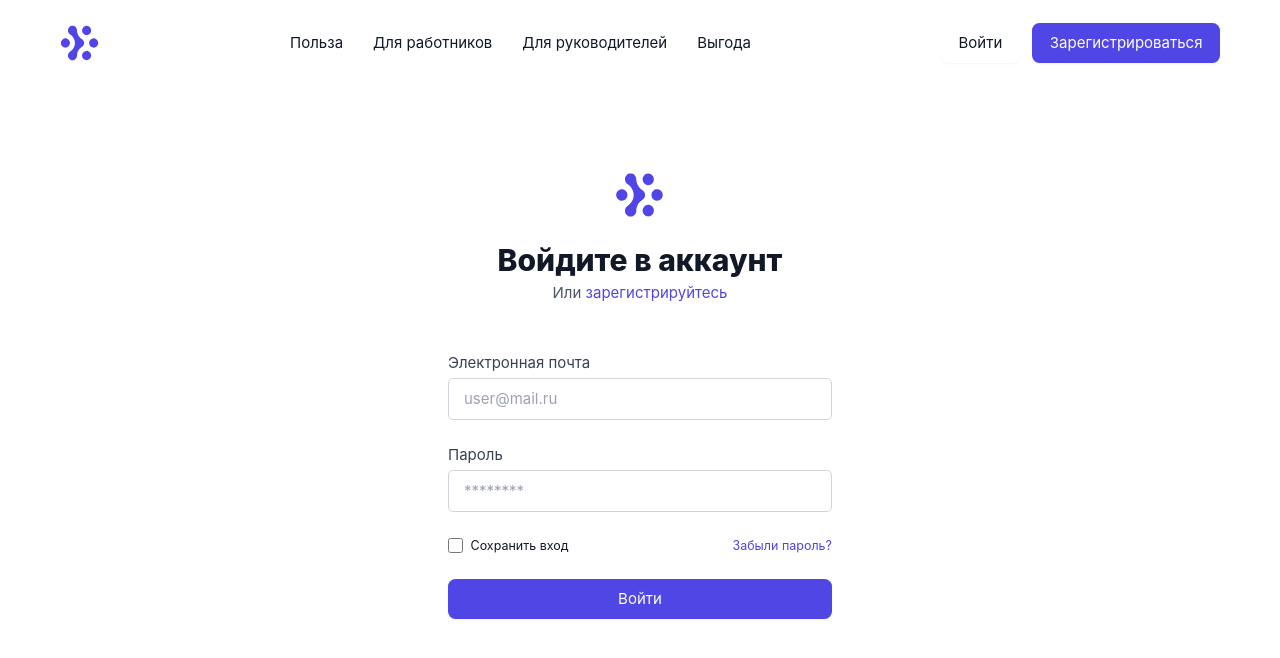
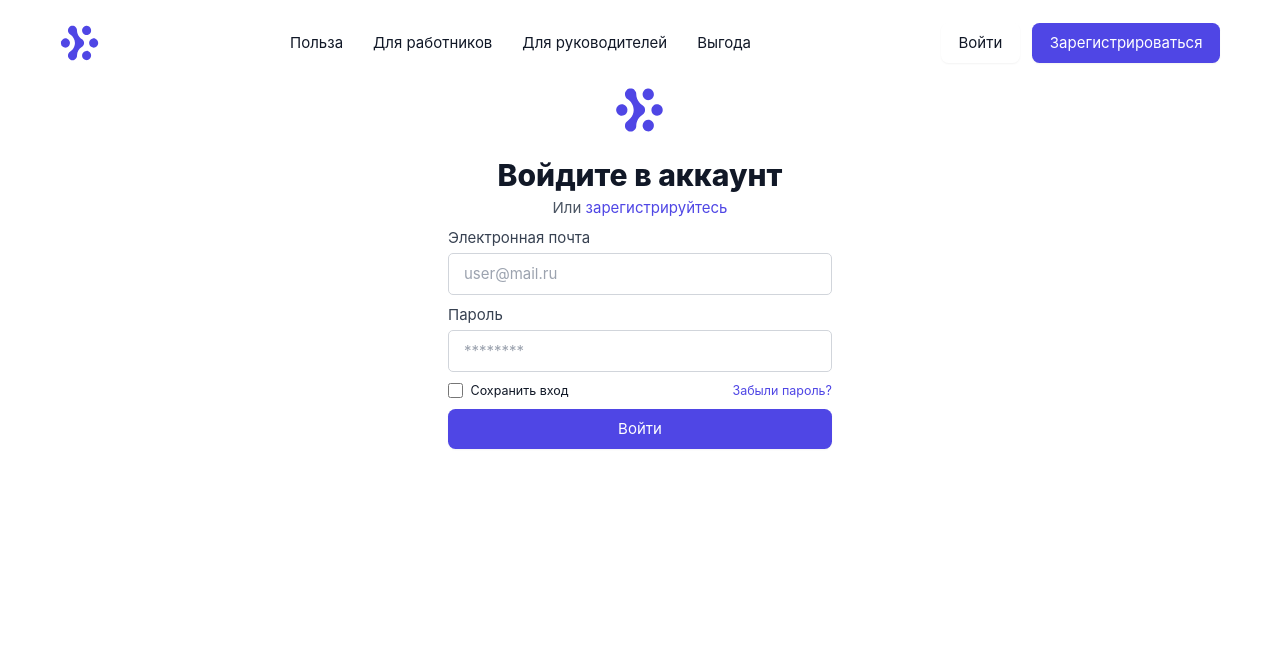
Before and after one commit to distanceOn/hakatonOnboarding, a React (Vite) app: page /auth/login/ in a window 1280 px wide. Shown: the top 658 px of the page. Built offline with nearby package versions, Linux system fonts and the light colour scheme.

Commit message:
feat: create auth form with login and register

```diff
--- a/src/entities/AuthFormInfo/ui/AuthFormInfo.tsx
+++ b/src/entities/AuthFormInfo/ui/AuthFormInfo.tsx
@@ -23,7 +23,7 @@ export const AuthFormInfo = () => {
   const { header, link, linkValue } = info[type]
 
   return (
-    <div className='flex flex-col items-center mt-20'>
+    <div className='flex flex-col items-center '>
       <Logo wind='w-20 h-20' />
       <h2 className=' text-5xl font-extrabold mt-10'>{header}</h2>
       <span className=' text-2xl text-grey-primary font-normal mt-3'>
--- a/src/pages/AuthPage/ui/AuthPage.tsx
+++ b/src/pages/AuthPage/ui/AuthPage.tsx
@@ -1,28 +1,10 @@
-import { useParams } from 'react-router-dom'
+import { MainLayout } from '@/shared/layouts/MainLayout'
+import { AuthForm } from '@/widgets/AuthForm'
 
-import { MainLayout } from '@/shared/layouts/MainLayout'
-import { LoginForm } from '@/widgets/LoginForm'
-import { RegisterForm } from '@/widgets/RegisterForm'
-
-export const AuthPage = () => {
-  const { type } = useParams<{ type: keyof typeof showAuth }>()
-
-  const showAuth = {
-    login: () => (
-      <>
-        <LoginForm />
-      </>
-    ),
-    register: () => (
-      <>
-        <RegisterForm />
-      </>
-    ),
-  }
-
-  return (
-    <MainLayout>
-      <div className='flex flex-col items-center'>{showAuth[type]()}</div>
-    </MainLayout>
-  )
-}
+export const AuthPage = () => (
+  <MainLayout>
+    <div className=' flex flex-col items-center h-4/5 justify-center max-h-fit'>
+      <AuthForm />
+    </div>
+  </MainLayout>
+)
--- a/src/shared/layouts/MainLayout/ui/MainLayout.tsx
+++ b/src/shared/layouts/MainLayout/ui/MainLayout.tsx
@@ -7,7 +7,7 @@ type MainLayoutProps = {
 }
 
 export const MainLayout: React.FC<MainLayoutProps> = ({ children }) => (
-  <div className='px-24'>
+  <div className='px-24 h-screen'>
     <Header />
     {children}
   </div>
--- /dev/null
+++ b/src/widgets/AuthForm/index.ts
@@ -0,0 +1 @@
+export { AuthForm } from './ui/AuthForm'
--- /dev/null
+++ b/src/widgets/AuthForm/ui/AuthForm.tsx
@@ -0,0 +1,101 @@
+import { useParams } from 'react-router-dom'
+
+import { AuthFormInfo } from '@/entities/AuthFormInfo'
+import { AuthInput } from '@/features/AuthInput'
+import { AuthRemember } from '@/features/AuthRemember'
+import { Button } from '@/features/Button'
+
+type InputType = {
+  id: number
+  label: string
+  type: string
+  placeholder: string
+}
+
+type BtnsType = {
+  [key: string]: string
+}
+
+type InputsType = {
+  [key: string]: InputType[]
+}
+
+export const AuthForm = () => {
+  const { type } = useParams<{ type: string }>()
+  const inputs: InputsType = {
+    login: [
+      {
+        id: 1,
+        label: 'Электронная почта',
+        type: 'email',
+        placeholder: 'user@mail.ru',
+      },
+      {
+        id: 2,
+        label: 'Пароль',
+        type: 'password',
+        placeholder: '********',
+      },
+    ],
+    register: [
+      {
+        id: 1,
+        label: 'Имя',
+        type: 'text',
+        placeholder: 'Олег',
+      },
+      {
+        id: 2,
+        label: 'Должность',
+        type: 'text',
+        placeholder: 'Должность',
+      },
+      {
+        id: 3,
+        label: 'Электронная почта',
+        type: 'email',
+        placeholder: 'user@mail.ru',
+      },
+      {
+        id: 4,
+        label: 'Пароль',
+        type: 'password',
+        placeholder: '********',
+      },
+      {
+        id: 5,
+        label: 'Повторите пароль',
+        type: 'password',
+        placeholder: '********',
+      },
+    ],
+  }
+
+  const btnValues: BtnsType = {
+    login: 'Войти',
+    register: 'Зарегистрироваться',
+  }
+
+  return (
+    <div className=' w-2/5 px-16 flex flex-col gap-4'>
+      <AuthFormInfo />
+      <form action='#' className='flex flex-col gap-4'>
+        {inputs[type].map(({ id, label, type, placeholder }) => (
+          <AuthInput
+            key={id}
+            label={label}
+            type={type}
+            placeholder={placeholder}
+          />
+        ))}
+        <AuthRemember />
+        <Button
+          value={btnValues[type]}
+          link='/'
+          bg='bg-blue-primary'
+          color='text-white-primary'
+        />
+      </form>
+    </div>
+  )
+}
--- a/src/widgets/LoginForm/index.ts
+++ /dev/null
@@ -1 +0,0 @@
-export { LoginForm } from './ui/LoginForm'
--- a/src/widgets/LoginForm/ui/LoginForm.tsx
+++ /dev/null
@@ -1,44 +0,0 @@
-import { AuthFormInfo } from '@/entities/AuthFormInfo'
-import { AuthInput } from '@/features/AuthInput'
-import { AuthRemember } from '@/features/AuthRemember'
-import { Button } from '@/features/Button'
-
-export const LoginForm = () => {
-  const loginInputs = [
-    {
-      id: 1,
-      label: 'Электронная почта',
-      type: 'email',
-      placeholder: 'user@mail.ru',
-    },
-    {
-      id: 2,
-      label: 'Пароль',
-      type: 'password',
-      placeholder: '********',
-    },
-  ]
-
-  return (
-    <div className=' w-2/5 px-16 py-14 flex flex-col gap-8'>
-      <AuthFormInfo />
-      <form action='#' className='flex flex-col gap-10 py-12'>
-        {loginInputs.map(({ id, label, type, placeholder }) => (
-          <AuthInput
-            key={id}
-            label={label}
-            type={type}
-            placeholder={placeholder}
-          />
-        ))}
-        <AuthRemember />
-        <Button
-          value='Войти'
-          link='/'
-          bg='bg-blue-primary'
-          color='text-white-primary'
-        />
-      </form>
-    </div>
-  )
-}
--- a/src/widgets/header/ui/Header.tsx
+++ b/src/widgets/header/ui/Header.tsx
@@ -37,7 +37,7 @@ export const Header = () => {
     {
       id: 2,
       value: 'Зарегистрироваться',
-      link: '#',
+      link: '/auth/register/',
       bg: 'bg-blue-primary',
       color: 'text-white-primary',
     },
```
